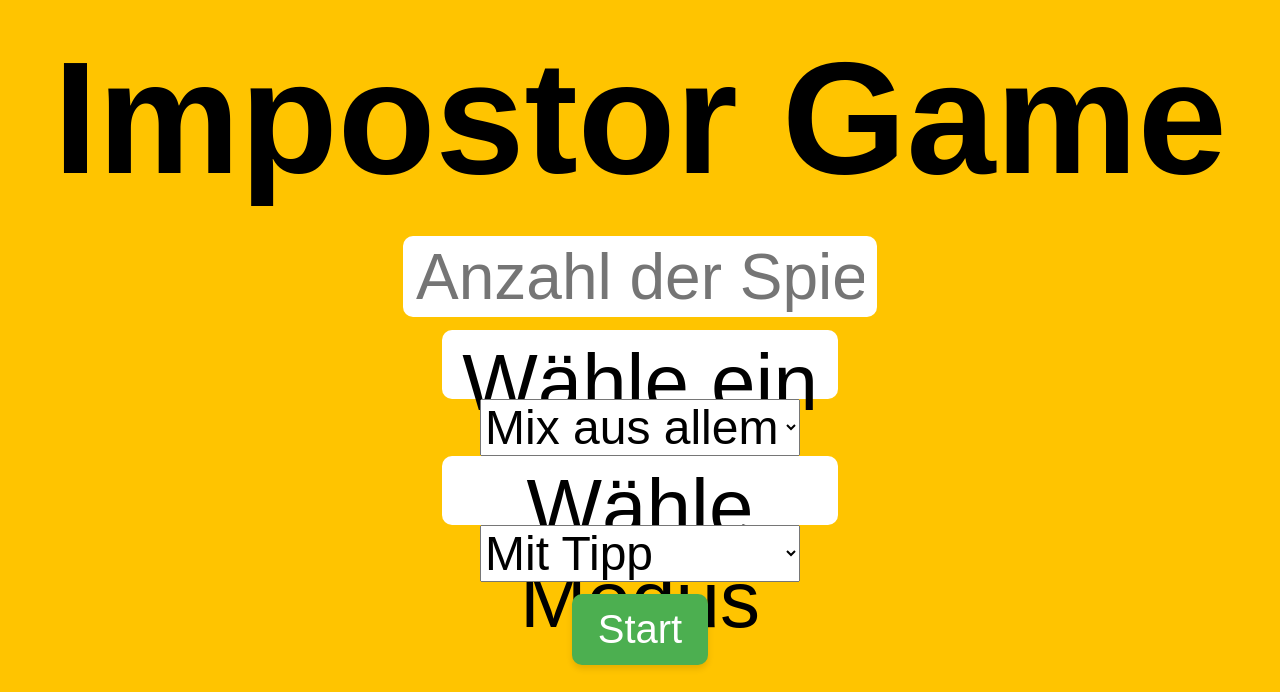
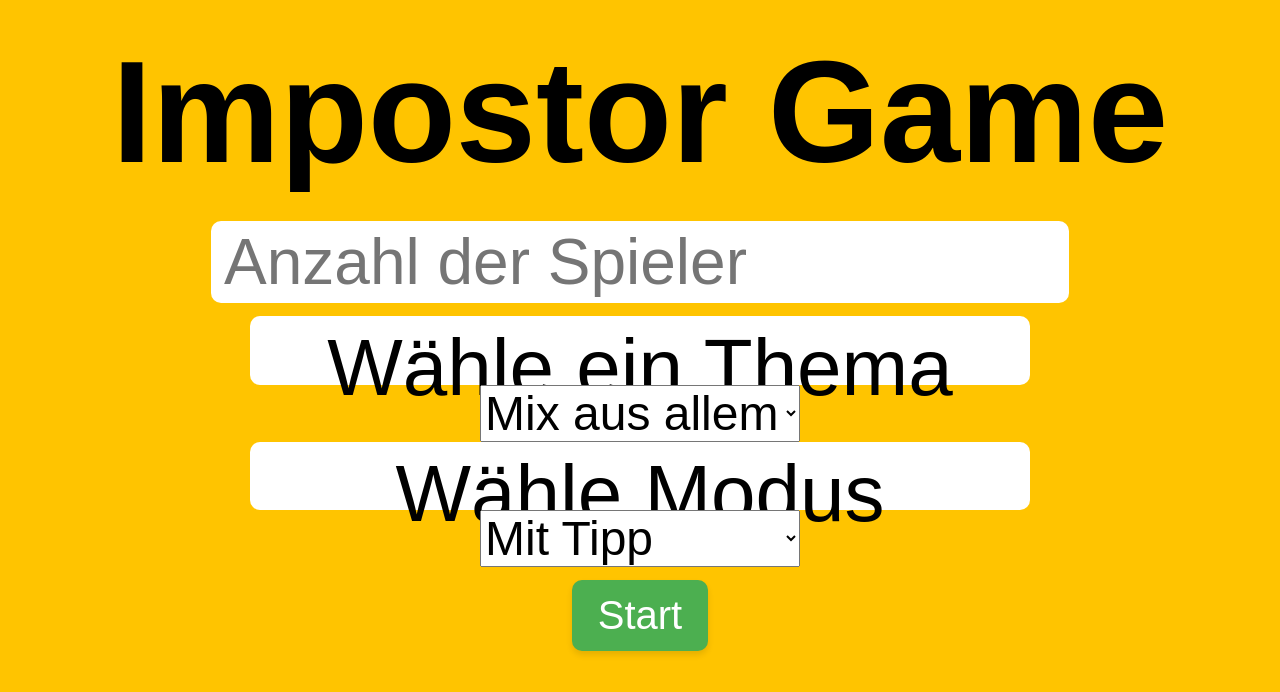
Before and after one commit to BagratToro/GameDevelopment, a plain HTML site: page ImpostorGame/index.html in a window 1280 px wide. Shown: the part 108-800 px from the top of the page. Drawn offline with Linux system fonts and the light colour scheme.

```diff
--- a/ImpostorGame/gameDesign.css
+++ b/ImpostorGame/gameDesign.css
@@ -108,7 +108,7 @@ button {
 
 input {
   height: 7%;
-  width: 35%;
+  width: 65%;
   font-size: 400%; /*20px*/
   font-family: sans-serif;
   padding: 1%;
@@ -119,12 +119,12 @@ input {
 
 h1 {
   /* background-color: #9dcf15; */
-  font-size: 1000%;
+  font-size: 900%;
   margin-bottom: 2%;
 }
 
 label {
-  width: 30%;
+  width: 60%;
   height: 7%;
   background-color:#ffffff;
   font-size: 500%;
```
